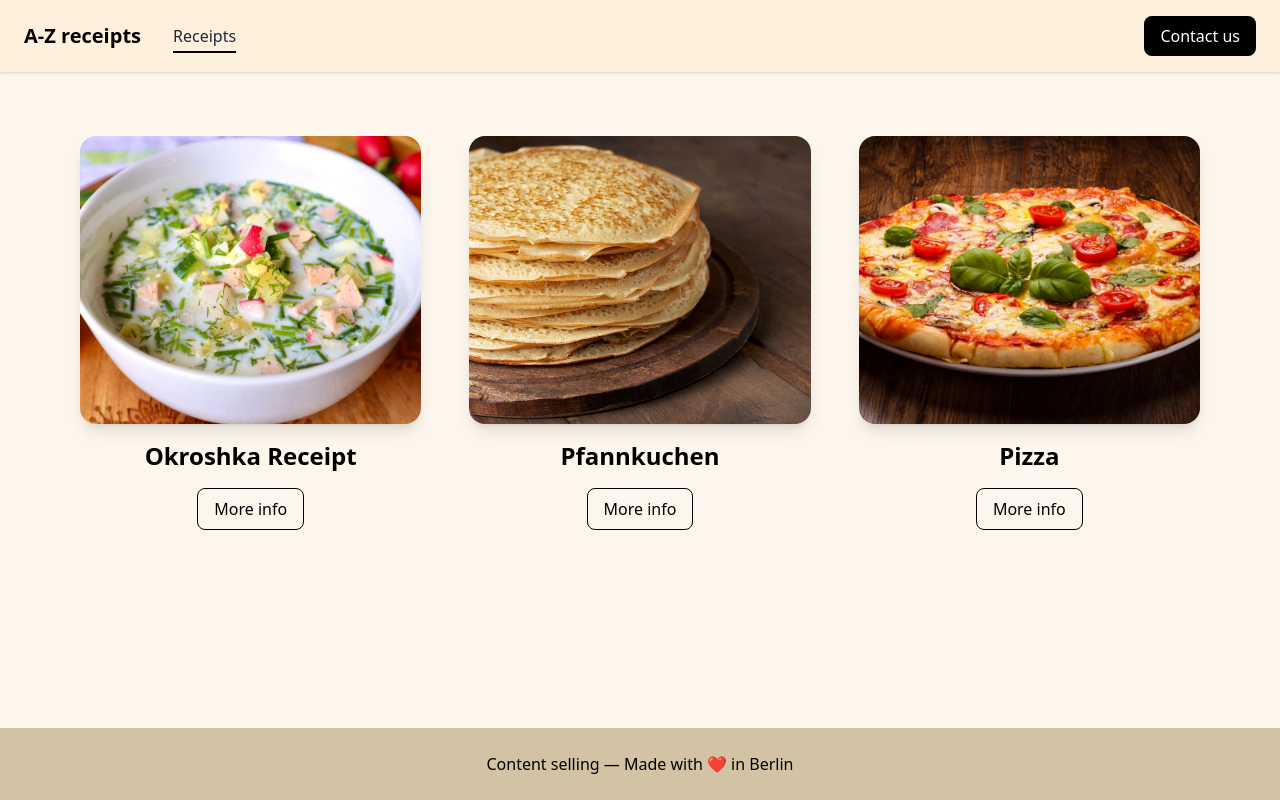
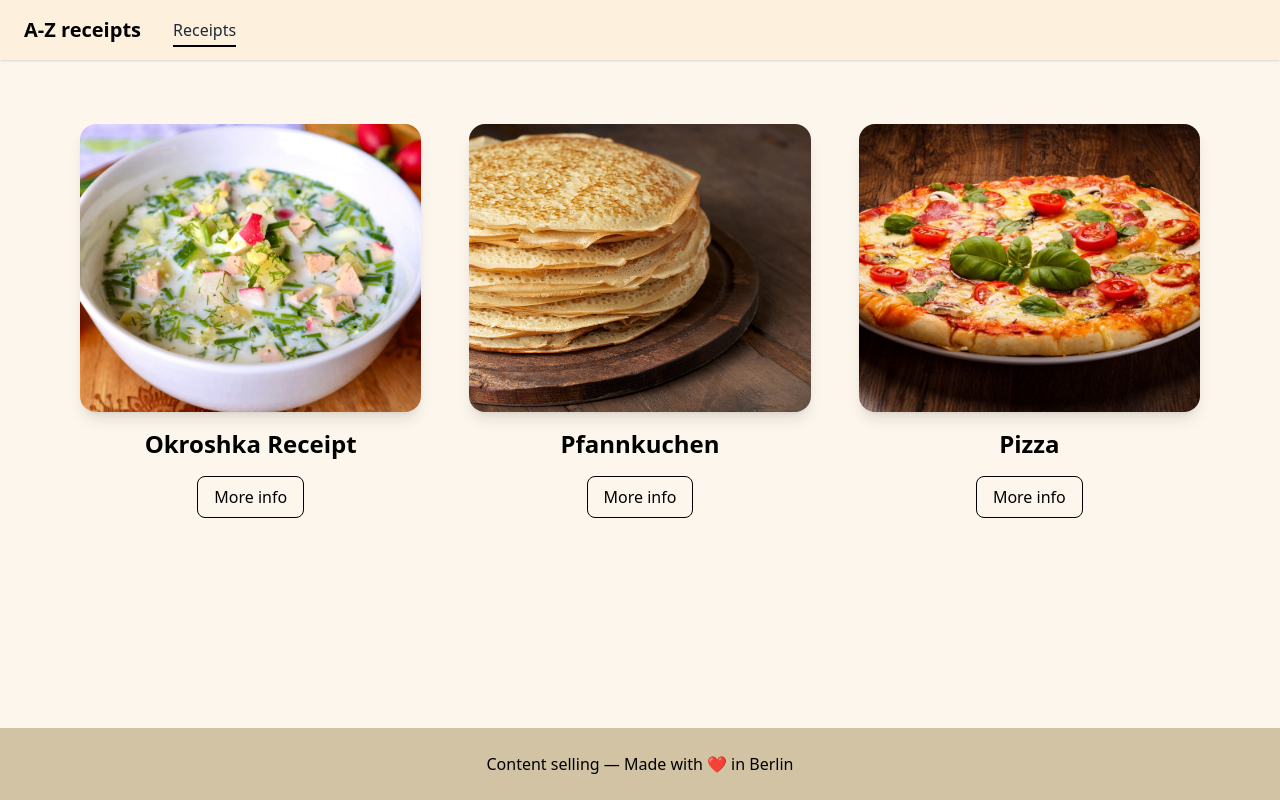
Before and after one commit to Unpicky/vercel, a website: page rezepts.html in a window 1280 px wide. Drawn offline with nearby package versions, Linux system fonts and the light colour scheme.

Commit message:
Update rezepts.html

```diff
--- a/rezepts.html
+++ b/rezepts.html
@@ -20,9 +20,7 @@
       </nav>
     </div>
     <!-- Contact Button -->
-    <a href="#contact" class="bg-black text-white px-4 py-2 rounded-lg hover:bg-gray-800">
-      Contact us
-    </a>
+
   </header>
 
   <!-- Main content wrapper -->
```
